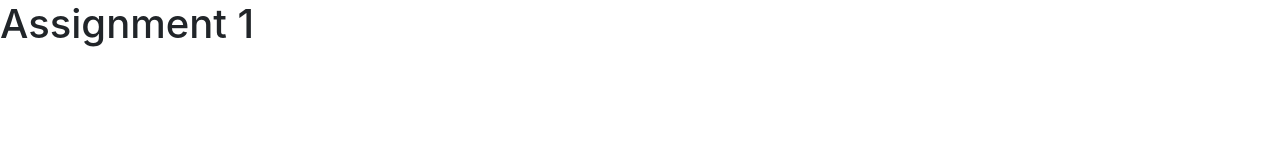
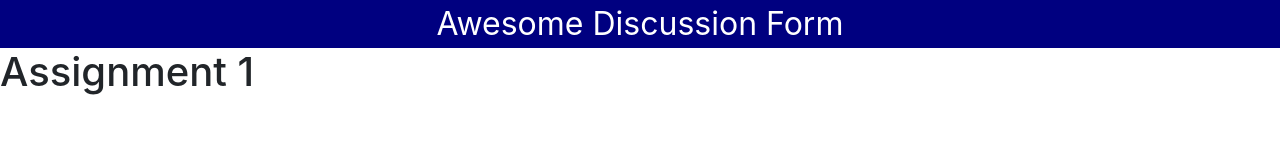
Before and after one commit to Ataylor56/assignment-1, a plain HTML site: page public/index.html in a window 1280 px wide. Drawn offline with nearby package versions, Linux system fonts and the light colour scheme.

Commit message:
Add banner

```diff
--- /dev/null
+++ b/public/css/style.css
@@ -0,0 +1,7 @@
+.my-banner {
+    width:100%;
+    font-size: 200%;
+    text-align: center;
+    color: white;
+    background-color: navy;
+}
--- a/public/index.html
+++ b/public/index.html
@@ -7,10 +7,11 @@
 
     <!-- Bootstrap CSS -->
     <link rel="stylesheet" href="https://stackpath.bootstrapcdn.com/bootstrap/4.3.1/css/bootstrap.min.css" integrity="sha384-ggOyR0iXCbMQv3Xipma34MD+dH/1fQ784/j6cY/iJTQUOhcWr7x9JvoRxT2MZw1T" crossorigin="anonymous">
-
+    <link href="css/style.css" rel="stylesheet">
     <title>Discussion Forum</title>
   </head>
   <body>
+    <div class="my-banner">Awesome Discussion Form</div>
     <h1>Assignment 1</h1>
 
     <!-- Optional JavaScript -->
```
